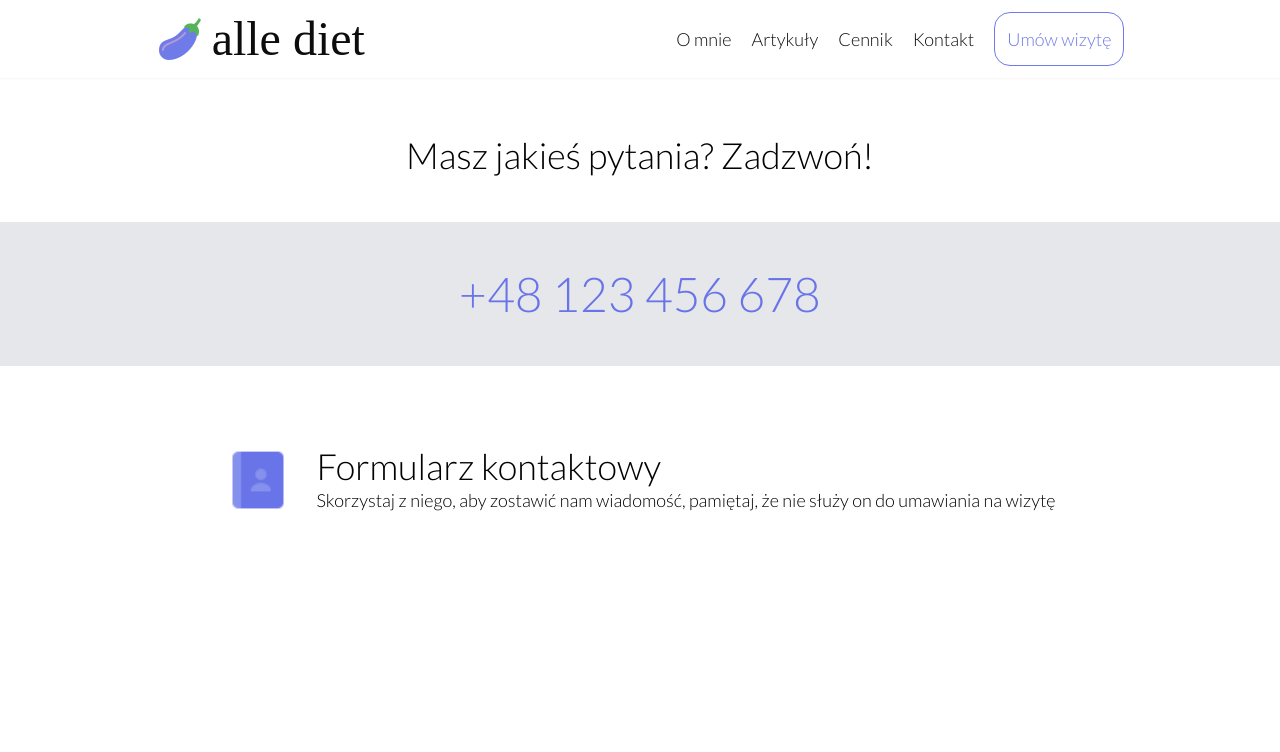
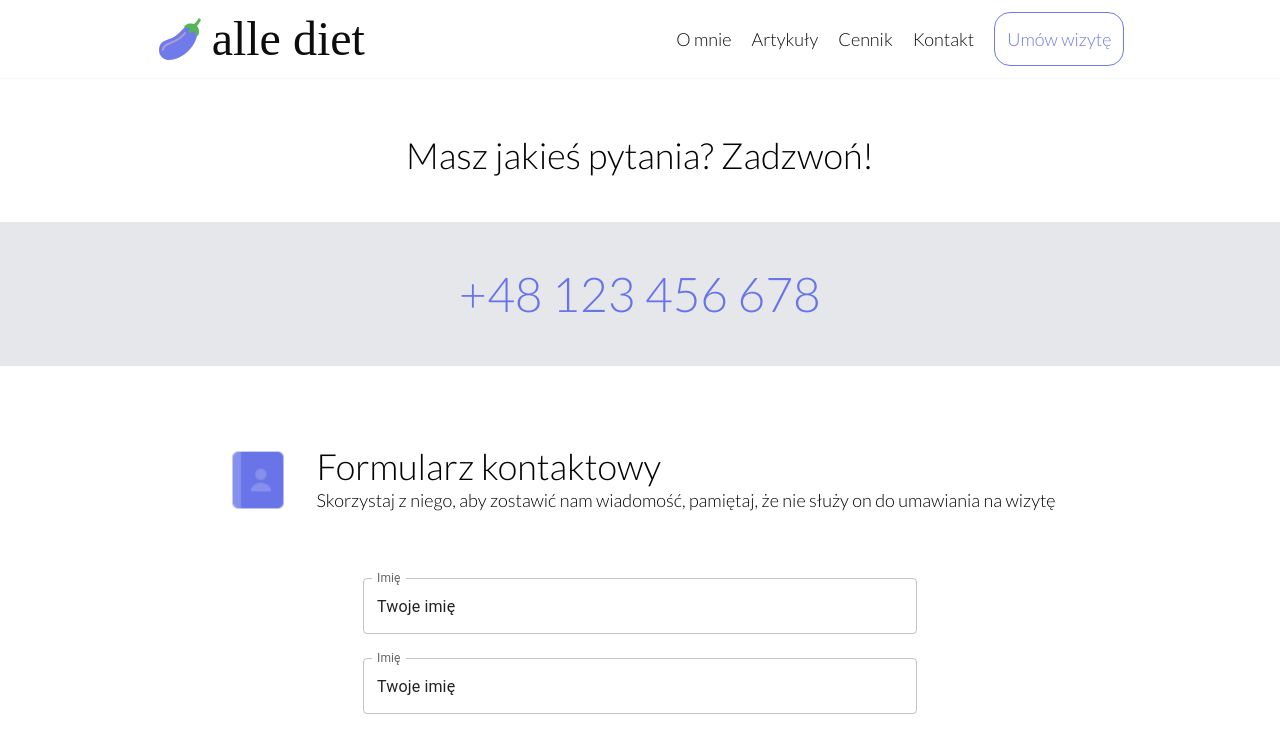
Before and after one commit to rajmanski/alleDiet, a Next.js app in the folder allediet/: page /kontakt in a window 1280 px wide. Shown: the top 752 px of the page. Built offline with nearby package versions, Linux system fonts and the light colour scheme; a web font is replaced by a local one.

Commit message:
MUI inoput on active styling

```diff
--- a/allediet/components/ContactForm.js
+++ b/allediet/components/ContactForm.js
@@ -1,16 +1,52 @@
-import Image from "next/image"
+import { TextField } from "@mui/material";
+import { styled } from "@mui/system";
+import Image from "next/image";
 
 export const ContactForm = () => {
+
+    //Styling MUI textfield on active for a violet color
+    const style = {
+        "& label.Mui-focused": {
+          color: "#6874e8"
+        },
+        "& .MuiOutlinedInput-root": {
+          "&.Mui-focused fieldset": {
+            borderColor: "#6874e8"
+          }
+        }
+      }
+
   return (
     <section className="flex flex-col">
-            <div id="contactWrapper" className="flex flex-row gap-6">
+      <div id="contactWrapper" className="flex flex-row gap-6 mb-16">
         <Image width="68" height="68" src="/contacts.png" alt="contactIcon" />
         <div id="texts">
           <h2 className="text-4xl text-left">Formularz kontaktowy</h2>
-                    <p className="text-lg">Skorzystaj z niego, aby zostawić nam wiadomość, pamiętaj, że nie służy on do umawiania na wizytę</p>
+          <p className="text-lg">
+            Skorzystaj z niego, aby zostawić nam wiadomość, pamiętaj, że nie
+            służy on do umawiania na wizytę
+          </p>
         </div>
       </div>
+      <div id="form" className="flex flex-col items-center justify-center text-center">
+        <div id="inputsWrapper" className="w-4/6 flex flex-col gap-6">
+        <TextField
+          fullWidth
+          id="outlined-required"
+          label="Imię"
+          defaultValue="Twoje imię"
+          sx={style}
+        />
+        <TextField
+          fullWidth
+          id="outlined-required"
+          label="Imię"
+          defaultValue="Twoje imię"
+        />
 
+        </div>
+
+      </div>
     </section>
-    )
-}
+  );
+};
```
Lines whose indentation alone changed are shown as unchanged.
